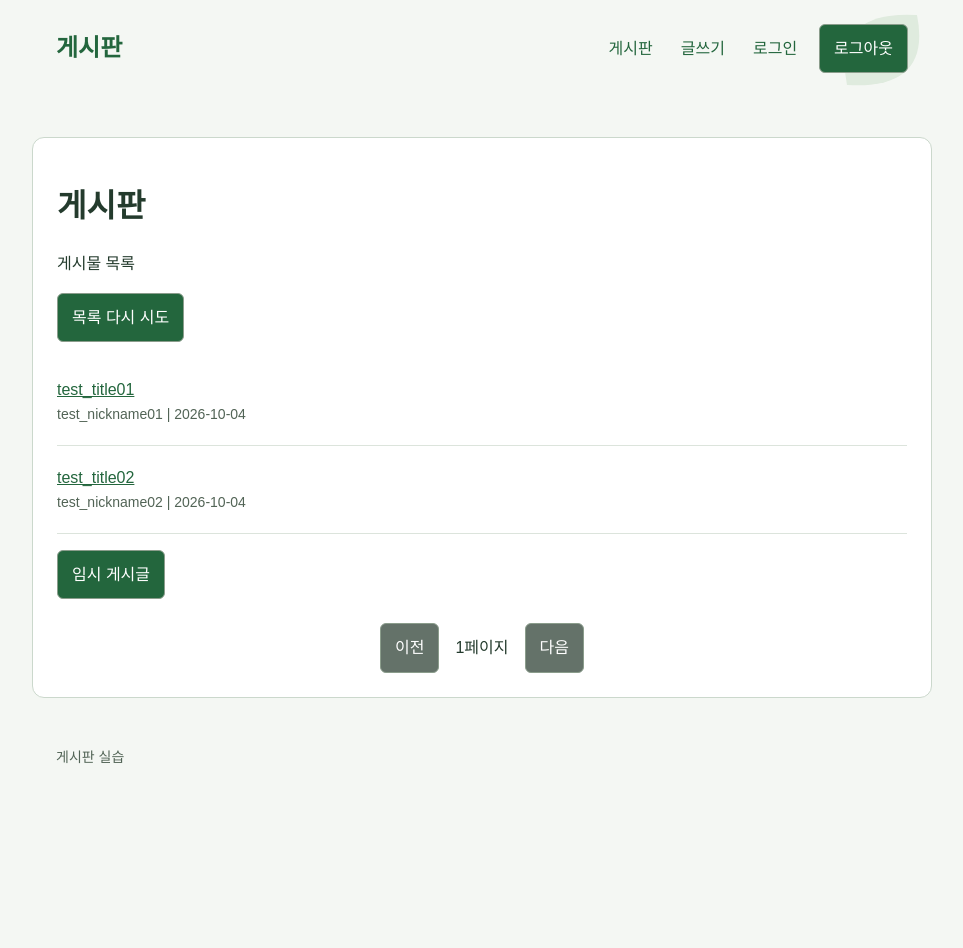
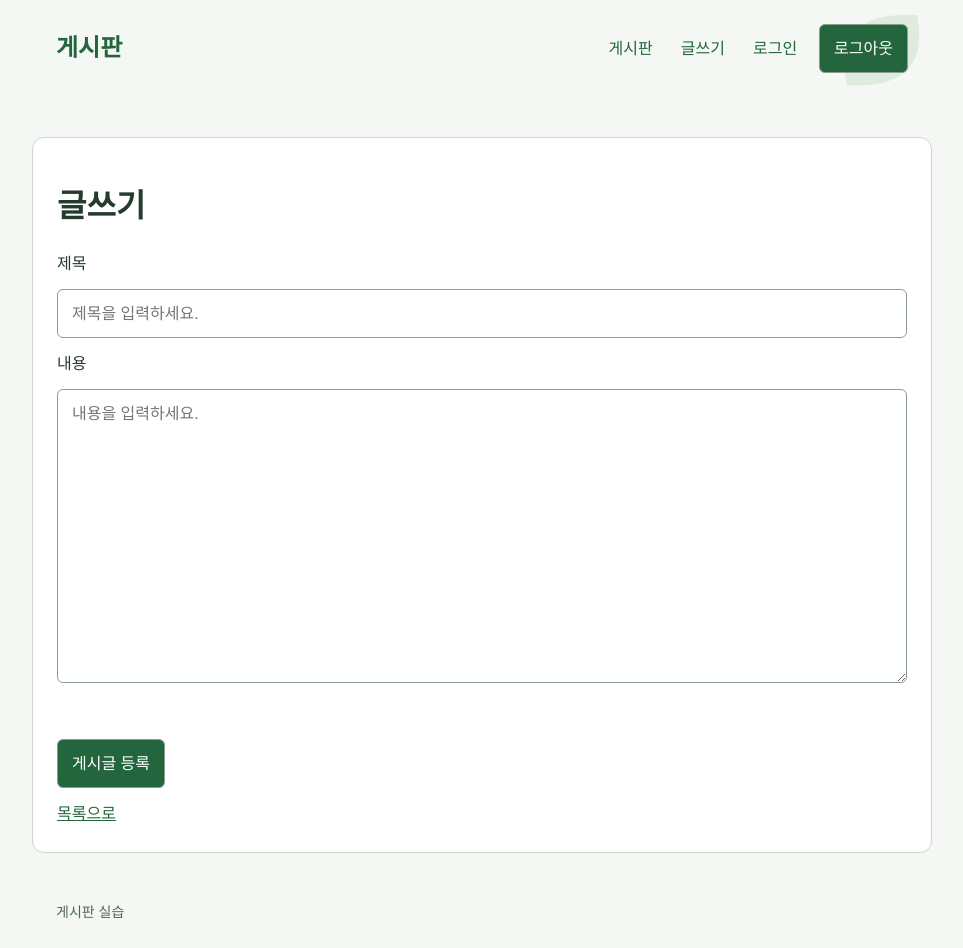
Before and after one commit to metatron2701/green-board-front-react-2026, a React (Vite) app: page /posts/new in a window 1280 px wide. Shown: the whole page, without its empty margins (158-1121 px from the left). Before the commit the page ends 800 px from the top, so only its background shows below. Built offline with nearby package versions, Linux system fonts and the light colour scheme.

Commit message:
no message

```diff
--- a/package.json
+++ b/package.json
@@ -21,7 +21,8 @@
   },
   "dependencies": {
     "react": "^19.3.1",
-    "react-dom": "^19.3.1"
+    "react-dom": "^19.3.1",
+    "react-router-dom": "^7.18.4"
   },
   "devDependencies": {
     "@vitejs/plugin-react": "^6.1.2",
--- a/src/App.jsx
+++ b/src/App.jsx
@@ -1,9 +1,12 @@
+import { useState } from "react";
+import { Route, Routes } from "react-router-dom";
+import BoardFooter from "./components/BoardFooter";
+import BoardHeader from "./components/BoardHeader";
+import PostList from "./components/PostList";
+import PostForm from "./components/PostForm";
+import PostDetail from "./components/PostDetail";
+import Login from "./components/Login";
 import "./style.css";
-import BoardHeader from "./components/BoardHeader.jsx";
-import PostList from "./components/PostList.jsx";
-import BoardFooter from "./components/BoardFooter.jsx";
-import { useState } from "react";
-import PostForm from "./components/PostForm.jsx";
 
 export default function App() {
   const [posts, setPosts] = useState([
@@ -23,57 +26,37 @@
     },
   ]);
 
-  const [page, setPage] = useState("list");
-
-  function addPracticePost() {
+  function addPracticePost(){
     const id = Date.now();
     setPosts((currentPosts) => [
       {
         id,
-        title: `임시 계시글 ${currentPosts.length}`,
-        authorNickname: "test_nickname03",
-        createdDatetime: "2026-10-04",
-        content: "test_content03"
+        title: `임시 게시글 ${currentPosts.length}`,
+        authorNickname: "학생",
+        createdDatetime: "2026-10-04"
       },
-      ...currentPosts
+      ...currentPosts,
     ]);
   }
 
   function savePost(post) {
-    setPosts((currentPosts) => [{
-      id: Date.now(),
-      ...post,
-      authorNickname: "학생", createdDatetime: "2026-10-04"
-    }]);
-
-    setPage("list");
+    setPosts((currentPosts) => [
+      {id:Date.now(), ...post, authorNickname: "학생", createdDatetime: "2026-10-04"},
+      ...currentPosts,
+    ]);
   }
 
   return (
     <>
-      <BoardHeader onWrite={() => setPage("write")}/>
-
-      {page === "list" && <main>
-        <h1>게시판</h1>
-
-        <p id="list-message" role="status">게시물 목록</p>
-        <button id="retry-list" type="button">목록 다시 시도</button>
-
-        <PostList posts={posts} onSelect={(post) => window.alert(post.id)}/>
-        <button type="button" onClick={addPracticePost}>임시 게시글</button>
-
-        <div className="pagination" aria-label="페이지 이동">
-          <button id="previous-page" type="button" disabled>이전</button>
-          <span id="page-number">1페이지</span>
-          <button id="next-page" type="button" disabled>다음</button>
-        </div>
-      </main> }
-      {page === "write" && <main>
-          <h1>글쓰기</h1>
-          <PostForm onSave={savePost} onCancel={() => setPage("list")} />
-        </main>}
-
+      <BoardHeader />
+      <Routes>
+        <Route path="/" element={<PostList posts={posts} onAddPracticePost={addPracticePost} />} />
+        <Route path="/posts" element={<PostList posts={posts} onAddPracticePost={addPracticePost} />} />
+        <Route path="/posts/new" element={<PostForm onSave={savePost} />} />
+        <Route path="/posts/:postId" element={<PostDetail />} />
+        <Route path="/login" element={<Login />} />
+      </Routes>
       <BoardFooter />
     </>
-  );
+  )
 }
--- a/src/components/BoardHeader.jsx
+++ b/src/components/BoardHeader.jsx
@@ -1,13 +1,14 @@
-export default function BoardHeader({onWrite}) {
+import { Link } from "react-router-dom";
+
+export default function BoardHeader({onWrite}){
     return (
         <header>
-            <a className="brand" href="/">게시판</a>
-
+            <Link className="brand" to="/posts">게시판</Link>
             <nav aria-label="주 메뉴">
-                <a href="index.html">게시판</a>
-                <a className="write-link" href="/" onClick={(event) => {event.preventDefault(); onWrite();}}>글쓰기</a>
-                <a className="login-link" href="/">로그인</a>
-                <button className="logout-button" type="button">로그아웃</button>
+            <Link to="/posts">게시판</Link>
+            <Link className="write-link" to="/posts/new">글쓰기</Link>
+            <Link className="login-link" to="/login">로그인</Link>
+            <button className="logout-button" type="button">로그아웃</button>
             </nav>
             <p id="nav-message" role="status"></p>
         </header>
--- /dev/null
+++ b/src/components/Login.jsx
@@ -0,0 +1,13 @@
+export default function Login(){
+    return <main>
+        <h1>로그인</h1>
+        <form id="login-form">
+            <label htmlFor="username">아이디</label>
+            <input id="username" name="username" placeholder="아이디를 입력하세요." />
+            <label htmlFor="password">비밀번호</label>
+            <input id="password" name="password" type="password" placeholder="비밀번호를 입력하세요." />
+            <p id="login-message" role="alert" hidden></p>
+            <button type="submit">로그인</button>
+        </form>
+    </main>
+}
--- /dev/null
+++ b/src/components/PostDetail.jsx
@@ -0,0 +1,23 @@
+import { Link } from "react-router-dom";
+
+export default function PostDetail(){
+    return <main>
+        <article>
+            <h1 id="post-title">게시글 상세</h1>
+            <p id="post-meta" className="meta"></p>
+            <p id="post-content"></p>
+            <p id="post-message" role="status"></p>
+        </article>
+        <Link to="/posts">목록으로</Link>
+        <section id="comments-section" aria-labelledby="comments-title">
+            <h2 id="comments-title">댓글</h2>
+            <p id="comments-message" role="status"></p>
+            <ul id="comment-list"></ul>
+            <form id="comment-form">
+                <label htmlFor="comment-content">댓글 내용</label>
+                <textarea id="comment-content" name="content" required maxLength="255" placeholder="댓글을 입력하세요."></textarea>
+                <button type="submit">댓글 등록</button>
+            </form>
+        </section>
+    </main>
+}
--- a/src/components/PostForm.jsx
+++ b/src/components/PostForm.jsx
@@ -1,4 +1,14 @@
-export default function PostForm({onSave, onCancel}) {
+import { useState } from "react";
+import { Link } from "react-router-dom";
+
+export default function PostForm({onSave}){
+    return <main>
+        <h1>글쓰기</h1>
+        <PostFormField onSave={onSave} />
+    </main>
+}
+
+function PostFormField({onSave}) {
     const [title, setTitle] = useState("");
     const [content, setContent] = useState("");
     const [message, setMessage] = useState("");
@@ -19,13 +29,14 @@
     }
 
     return (
-        <form id="post-form" onSelect={handleSubmit}>
+        <form id="post-form" onSubmit={handleSubmit}>
             <label htmlFor="title">제목</label>
-            <textarea id="title" name="title" required minLength="10" maxLength="50" value={title} onChange={(event) => setTitle(event.target.value)} />
+            <input id="title" name="title" required minLength="10" maxLength="50" value={title} onChange={(event) => setTitle(event.target.value)} placeholder="제목을 입력하세요." />
             <label htmlFor="content">내용</label>
-            <textarea id="content" name="content" required minLength="10" rows="10" value={content} onChange={(event) => setContent(event.target.value)} />
+            <textarea id="content" name="content" required minLength="10" rows="10" value={content} onChange={(event) => setContent(event.target.value)} placeholder="내용을 입력하세요." />
             <p id="form-message" role="status">{message}</p>
-            <a href="/" onClick={(event) => {event.preventDefault(); onCancel();}}>목록으로</a>
+            <button type="submit">게시글 등록</button>
+            <Link to="/posts">목록으로</Link>
         </form>
     );
 }
--- a/src/components/PostItem.jsx
+++ b/src/components/PostItem.jsx
@@ -1,7 +1,9 @@
-export default function PostItem({post, onSelect}) {
+import { Link } from "react-router-dom";
+
+export default function PostItem({post}) {
     return (
         <li>
-            <a href="/" onClick={(event) => {event.preventDefault(); onSelect(post);}}>{post.title}</a>
+            <Link to={`/posts/${post.id}`}>{post.title}</Link>
             <div className="meta">{post.authorNickname} | {post.createdDatetime}</div>
         </li>
     );
--- a/src/components/PostList.jsx
+++ b/src/components/PostList.jsx
@@ -1,9 +1,26 @@
 import PostItem from "./PostItem.jsx";
 
-export default function PostList({posts, onSelect}) {
-    return (
+export default function PostList({posts, onAddPracticePost}){
+    return <main>
+        <h1>게시판</h1>
+        <p id="list-message" role="status">게시글 목록</p>
+        <button id="retry-list" type="button">목록 다시 시도</button>
+
+        <PostListItem posts={posts} />
+        <button type="button" onClick={onAddPracticePost}>임시 게시글 추가</button>
+
+        <div className="pagination" aria-label="페이지 이동">
+          <button id="previous-page" type="button" disabled>이전</button>
+          <span id="page-number">1 페이지</span>
+          <button id="next-page" type="button" disabled>다음</button>
+        </div>
+    </main>
+}
+
+function PostListItem({posts}){
+    return(
         <ul id="post-list" className="post-list">
-            {posts.map((post) => <PostItem key={post.id} post={post} onSelect={onSelect} />)}
+          {posts.map((post) => <PostItem key={post.id} post={post} />)}
         </ul>
     );
 }
```
Also changed, not shown: src/main.jsx (+5 -4 lines), 1 other file (tests, documents, lock files or other folders).
